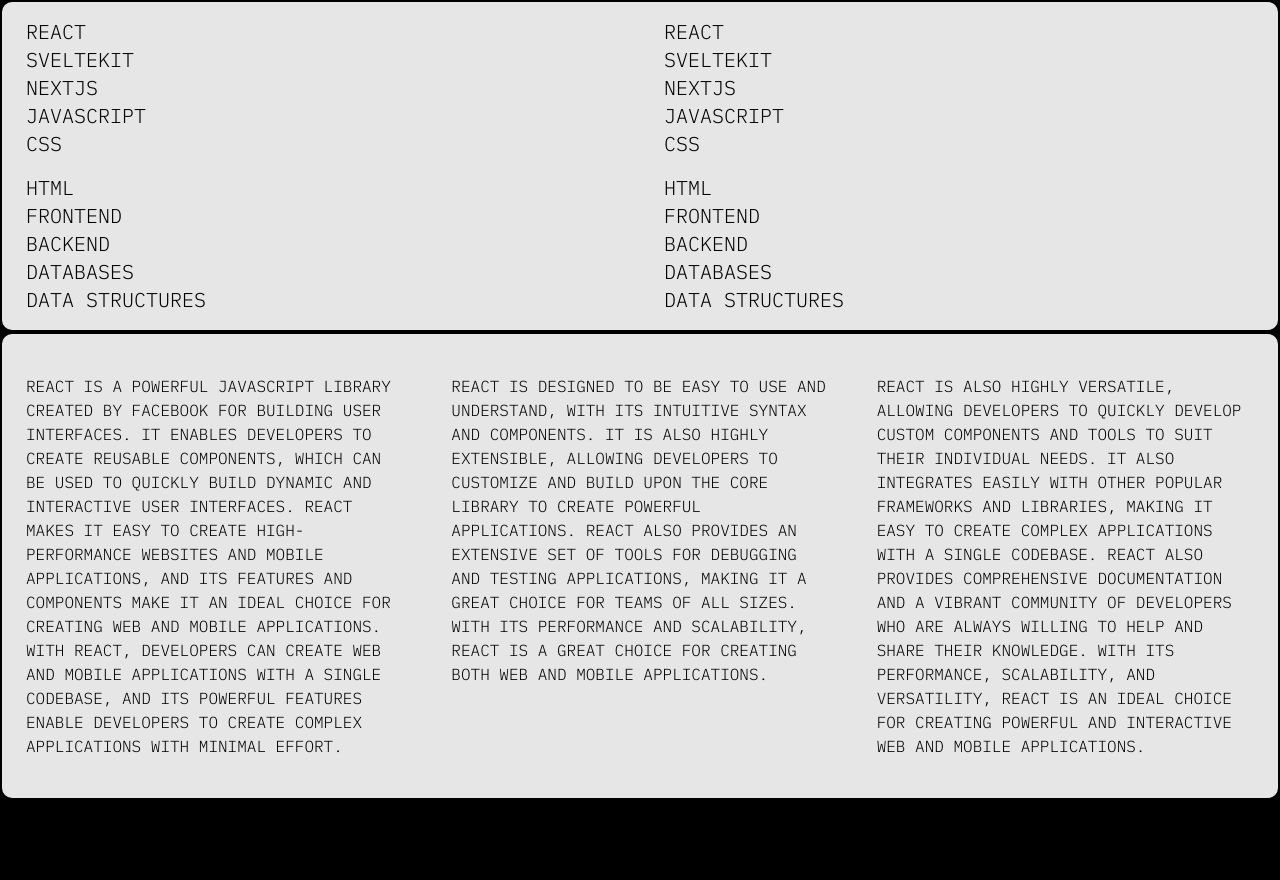
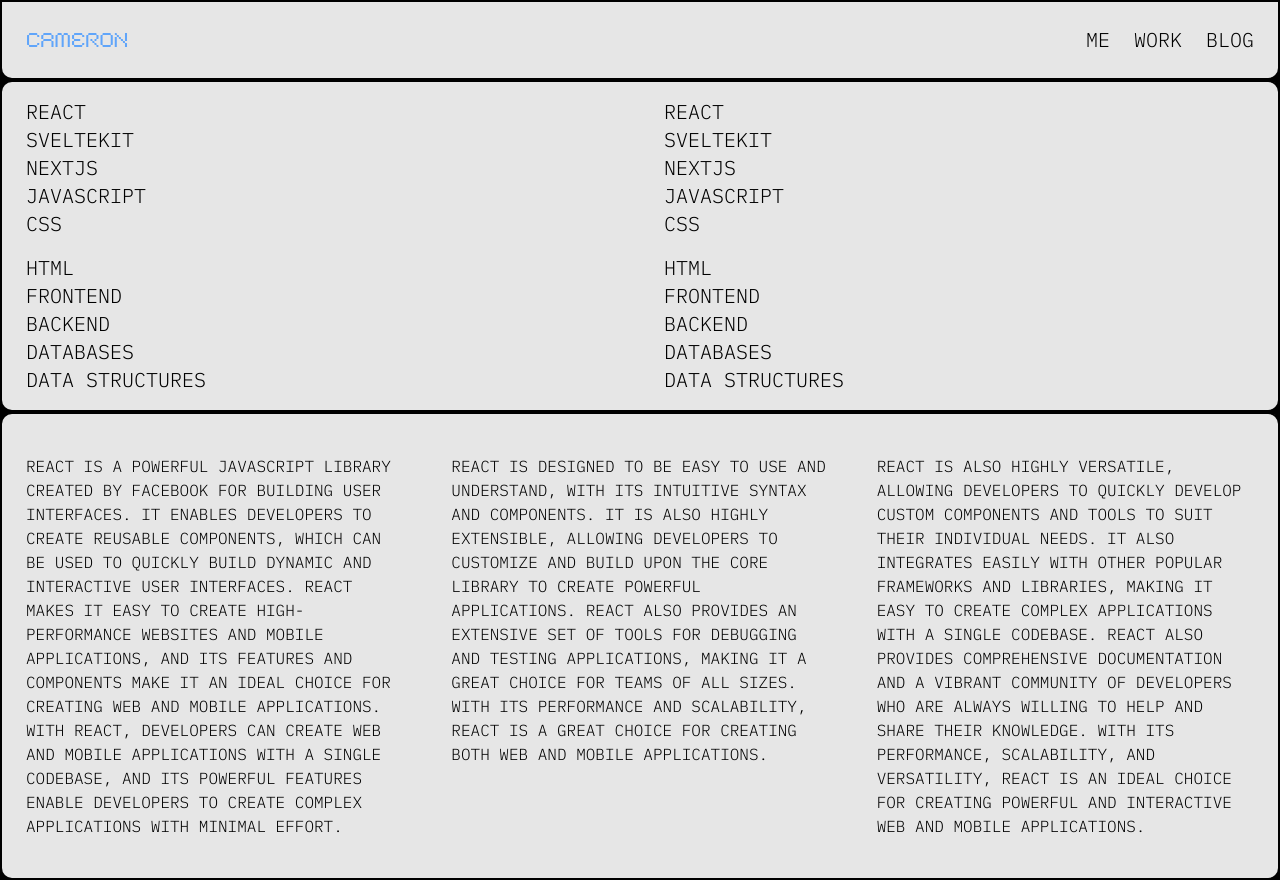
Before and after one commit to youngbloodcyb/portfolio, a Next.js app: page /me in a window 1280 px wide. Shown: the top 880 px of the page. Before the commit the page ends 800 px from the top, so only its background shows below. Built offline with nearby package versions, Linux system fonts and the light colour scheme.

Commit message:
add nav component

```diff
--- /dev/null
+++ b/components/nav.js
@@ -0,0 +1,22 @@
+export default function Nav() {
+    return (
+        <header class="py-6 flex justify-between items-center font-roboto bg-gray uppercase rounded-b-xl border-solid border-black border-2">
+            <div class="font-grid text-xl transition-all duration-300 ease-in-out hover:font-extrabold hover:text-2xl mx-6 text-blue-400">
+                <a href="/">cameron</a>
+            </div>
+            <nav className="mx-6 font-mono">
+                <ul class="flex items-center gap-6">
+                    <li>
+                        <a href="/me" class="text-xl transition-all duration-300 ease-in-out hover:font-extrabold hover:text-2xl">me</a>
+                    </li>
+                    <li>
+                        <a href="/work" class="text-xl transition-all duration-300 ease-in-out hover:font-extrabold hover:text-2xl">work</a>
+                    </li>
+                    <li>
+                        <a href="/blog" class="text-xl transition-all duration-300 ease-in-out hover:font-extrabold hover:text-2xl">blog</a>
+                    </li>
+                </ul>
+            </nav>
+        </header>
+    )
+}
--- a/pages/me.js
+++ b/pages/me.js
@@ -1,10 +1,12 @@
 import Skills from "@/components/skills"
 import Intro from "@/components/intro"
+import Nav from "@/components/nav"
 
 export default function Me() {
     return (
         <>
             <main className="w-screen h-screen">
+                <Nav/>
                 <Skills/>
                 <Intro/>
             </main>
```
